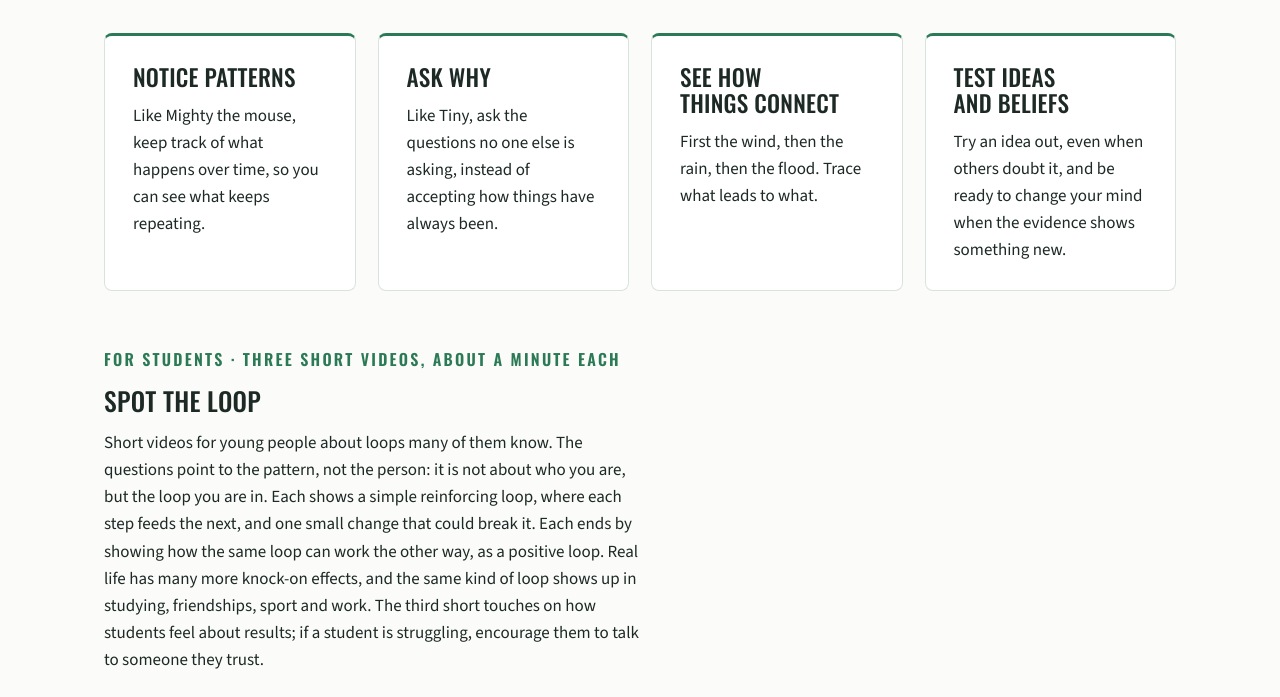
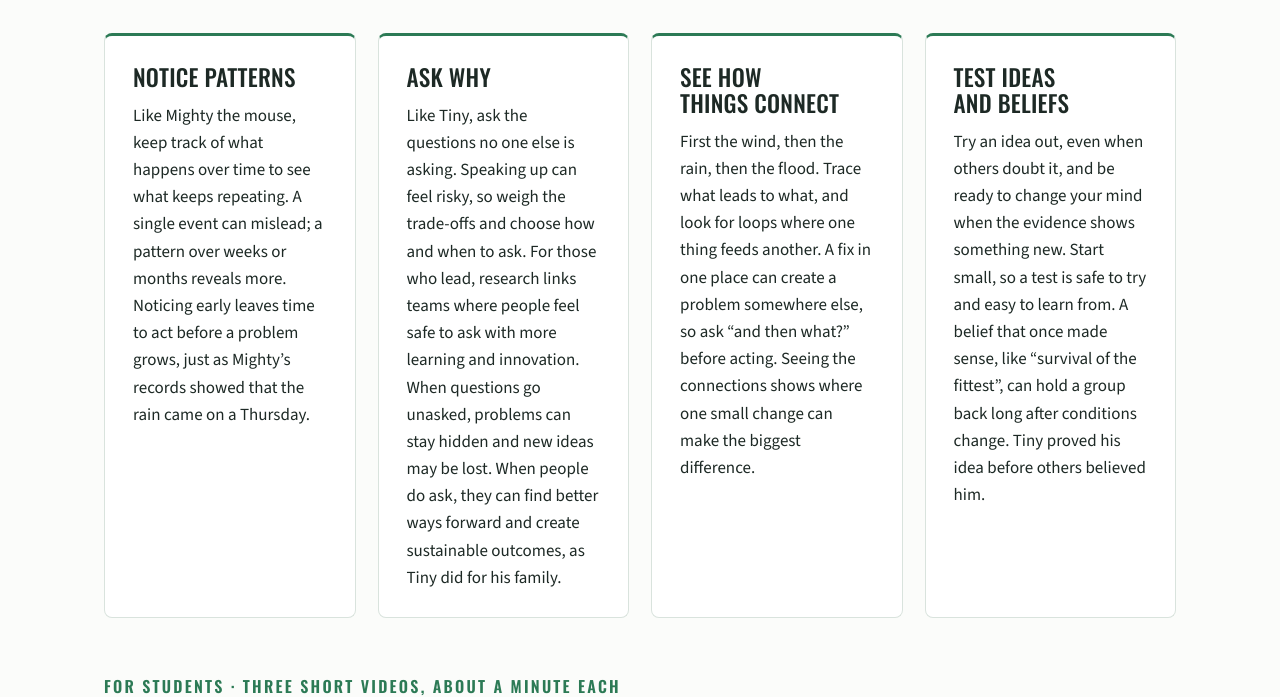
Before and after one commit to drprem2506/gsst-website, a plain HTML site: page schools.html in a window 1280 px wide. Shown: the part 2842-3539 px from the top of the page. Drawn offline with nearby package versions, Linux system fonts and the light colour scheme.

Commit message:
Schools page: fuller four habits, with risk and research on asking why
Co-Authored-By: Claude Opus 5.5 <noreply@anthropic.com>
Claude-Session: https://claude.ai/code/session_01JPW49YvBpMFgG1UywYZC9u

```diff
--- a/schools.html
+++ b/schools.html
@@ -96,10 +96,10 @@
       <p>Through Tiny's story, students practise thinking skills they can use in any subject and in everyday life.</p>
     </div>
     <div class="tiles four">
-      <article class="tile"><h3>Notice patterns</h3><p>Like Mighty the mouse, keep track of what happens over time, so you can see what keeps repeating.</p></article>
-      <article class="tile"><h3>Ask why</h3><p>Like Tiny, ask the questions no one else is asking, instead of accepting how things have always been.</p></article>
-      <article class="tile"><h3>See how things connect</h3><p>First the wind, then the rain, then the flood. Trace what leads to what.</p></article>
-      <article class="tile"><h3>Test ideas and beliefs</h3><p>Try an idea out, even when others doubt it, and be ready to change your mind when the evidence shows something new.</p></article>
+      <article class="tile"><h3>Notice patterns</h3><p>Like Mighty the mouse, keep track of what happens over time to see what keeps repeating. A single event can mislead; a pattern over weeks or months reveals more. Noticing early leaves time to act before a problem grows, just as Mighty&rsquo;s records showed that the rain came on a Thursday.</p></article>
+      <article class="tile"><h3>Ask why</h3><p>Like Tiny, ask the questions no one else is asking. Speaking up can feel risky, so weigh the trade-offs and choose how and when to ask. For those who lead, research links teams where people feel safe to ask with more learning and innovation. When questions go unasked, problems can stay hidden and new ideas may be lost. When people do ask, they can find better ways forward and create sustainable outcomes, as Tiny did for his family.</p></article>
+      <article class="tile"><h3>See how things connect</h3><p>First the wind, then the rain, then the flood. Trace what leads to what, and look for loops where one thing feeds another. A fix in one place can create a problem somewhere else, so ask &ldquo;and then what?&rdquo; before acting. Seeing the connections shows where one small change can make the biggest difference.</p></article>
+      <article class="tile"><h3>Test ideas and beliefs</h3><p>Try an idea out, even when others doubt it, and be ready to change your mind when the evidence shows something new. Start small, so a test is safe to try and easy to learn from. A belief that once made sense, like &ldquo;survival of the fittest&rdquo;, can hold a group back long after conditions change. Tiny proved his idea before others believed him.</p></article>
     </div>
     <div class="shorts">
       <div class="section-head">
```
